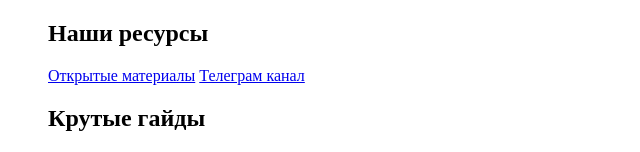
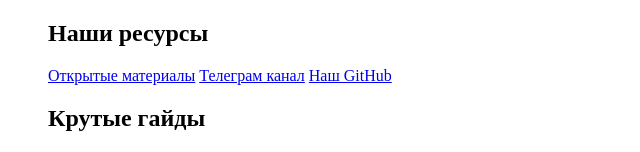
Before and after one commit to ZakharDay/adc, a plain HTML site: page src/links.html in a window 1280 px wide. Shown: the top 152 px of the page, without its empty margins (0-640 px from the left). Drawn offline with Linux system fonts and the light colour scheme.

Commit message:
GitHub link added

```diff
--- a/src/links.html
+++ b/src/links.html
@@ -20,6 +20,7 @@
       <!-- prettier-ignore -->
       <a href="https://hsecodes.notion.site/0543d2044abb4a28aa2df6c126f6ba97" target="_blank">Открытые материалы</a>
       <a href="https://t.me/artdesigncoding" target="_blank">Телеграм канал</a>
+      <a href="https://github.com/orgs/HSEADC/" target="_blank">Наш GitHub</a>
 
       <h2>Крутые гайды</h2>
       <!-- prettier-ignore -->
```
